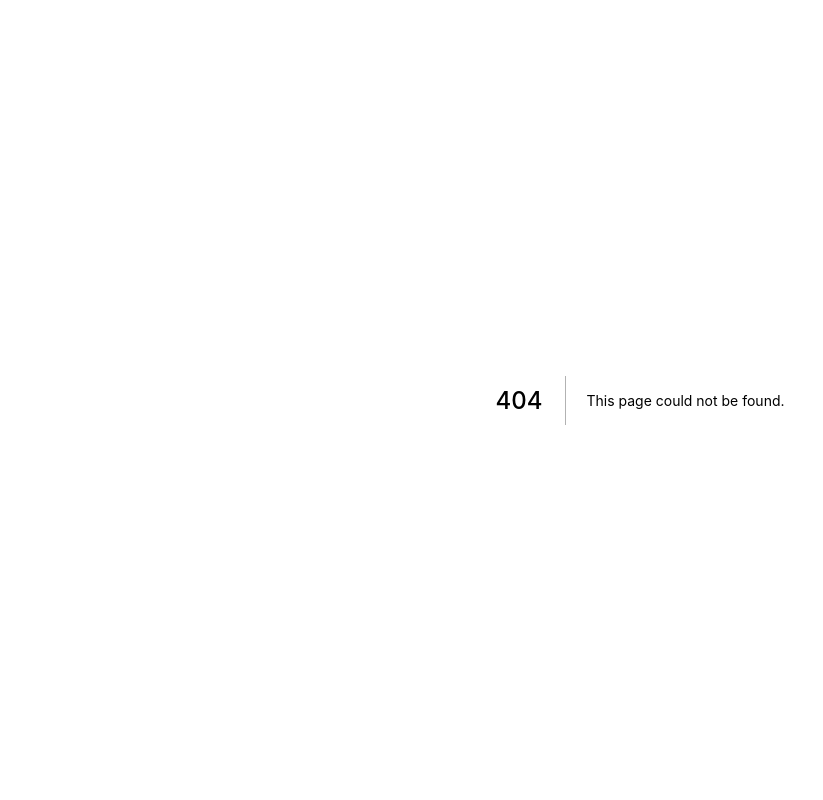
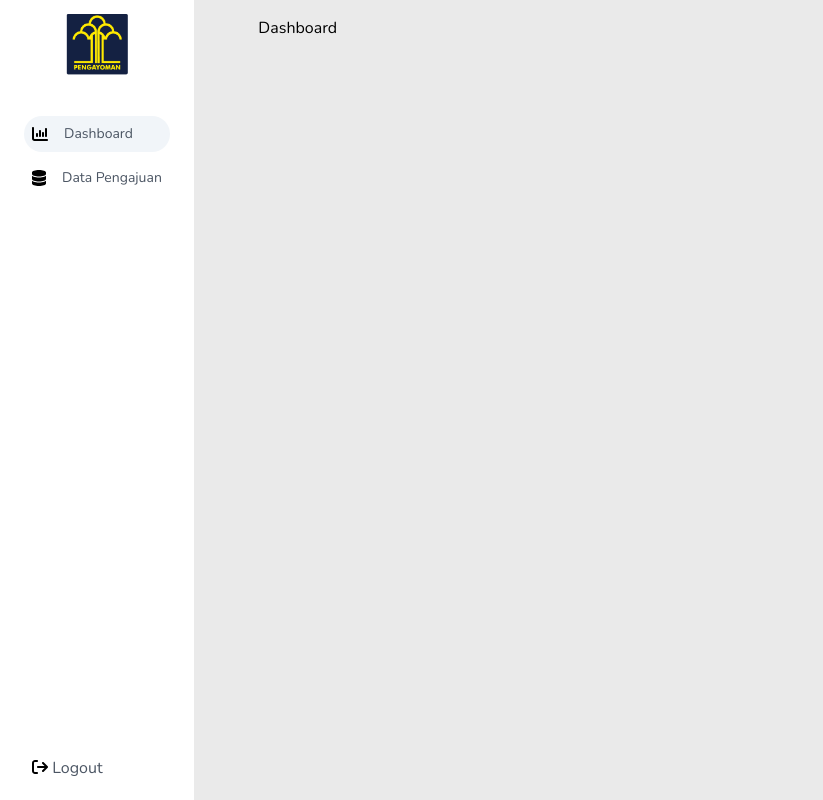
Before and after one commit to RizkyAlfiansyah/documents-tracking-fe, a Next.js app: page /dashboard in a window 1280 px wide. Before the commit this address had no page. Shown: the whole page, without its empty margins (0-823 px from the left). Built offline with nearby package versions, Linux system fonts and the light colour scheme; sample sign-in values are in the browser's storage.

Commit message:
authentication

```diff
--- a/next.config.js
+++ b/next.config.js
@@ -2,6 +2,11 @@
 const nextConfig = {
   reactStrictMode: true,
   swcMinify: true,
+  experimental: {
+    images: {
+      allowFutureImages: true,
+    },
+  },
 };
 
 module.exports = nextConfig;
--- a/src/components/button/Index.jsx
+++ b/src/components/button/Index.jsx
@@ -1,14 +1,15 @@
 import React from 'react';
 
-export default function Button({ type = 'submit', className = '', processing, children }) {
+export default function Button({ className = '', processing, children, onClick }) {
     return (
         <button
-            type={type}
+            type="button"
             className={
                 `inline-flex items-center px-4 py-2 bg-gray-900 border border-transparent rounded-md font-semibold text-xs text-white uppercase tracking-widest active:bg-gray-900 transition ease-in-out duration-150 ${processing && 'opacity-25'
                 } ` + className
             }
             disabled={processing}
+            onClick={onClick}
         >
             {children}
         </button>
--- /dev/null
+++ b/src/layout/Homepage.jsx
@@ -0,0 +1,24 @@
+import Head from 'next/head'
+import React from 'react'
+import Sidebar from './main/sidebar'
+
+const HomePage = ({ children }) => {
+
+    return (
+        <>
+            <Head
+                title={"Homepage"}
+            />
+            <div className='w-full h-screen bg-primary flex flex-row xl:gap-10'>
+                <div className='lg:w-60 w-4/12 min-h-screen bg-white'>
+                    <Sidebar />
+                </div>
+                <div className='w-full flex flex-col xl:px-6 xl:py-4 px-2 py-4 gap-4 overflow-auto'>
+                    {children}
+                </div>
+            </div>
+        </>
+    )
+}
+
+export default HomePage
--- a/src/layout/index.js
+++ b/src/layout/index.js
@@ -1 +1,3 @@
 export { default as PageHead } from "./main/head";
+export { default as Sidebar } from "./main/sidebar";
+export { default as Homepage } from "./Homepage";
--- /dev/null
+++ b/src/layout/main/sidebar/index.jsx
@@ -0,0 +1,46 @@
+import React, { useState } from "react";
+import LogoPNG from "assets/kumham-logo.png";
+import { FontAwesomeIcon } from "@fortawesome/react-fontawesome";
+import { faDatabase, faChartColumn, faArrowRightFromBracket, faStairs } from "@fortawesome/free-solid-svg-icons";
+import Image from "next/image";
+
+export default function Sidebar() {
+
+    const path = "dashboard"
+
+    return (
+        <>
+            <div className="w-full h-full bg-white flex flex-col justify-between px-6 py-3">
+                <div className="w-full flex flex-col gap-10">
+                    <div className="flex w-full justify-center items-center">
+                        <Image src={LogoPNG} alt="logo" width="64" height="64"
+                        />
+                    </div>
+                    <div className="w-full flex flex-col gap-2 items-center">
+                        <div className={`w-full flex gap-4 items-center justify-start cursor-pointer rounded-full hover:bg-slate-100  p-2 ${path == "dashboard" && ("bg-slate-100")}`}
+                        >
+                            <FontAwesomeIcon icon={faChartColumn} />
+                            <span className="text-gray-600 sm:text-sm"> Dashboard </span>
+                            {/* <Link href="/dashboard">
+                            </Link> */}
+                        </div>
+                        <div className={`w-full flex gap-4 items-center justify-start cursor-pointer rounded-full hover:bg-slate-100  p-2 ${path == "data" && ("bg-slate-100")}`}>
+                            {/* <Link href="data">
+                            </Link> */}
+                            <FontAwesomeIcon icon={faDatabase} />
+                            <span className="text-gray-600 sm:text-sm"> Data Pengajuan </span>
+                        </div>
+                    </div>
+                </div>
+                <div className="w-full flex items-center">
+                    <div className="w-full flex gap-4 items-center justify-start cursor-pointer rounded-full hover:bg-slate-100 p-2">
+                        <button onClick={() => setOpenModal(true)}>
+                            <FontAwesomeIcon icon={faArrowRightFromBracket} />
+                            <span className="text-gray-600"> Logout </span>
+                        </button>
+                    </div>
+                </div>
+            </div>
+        </>
+    )
+}
--- /dev/null
+++ b/src/lib/axios.js
@@ -0,0 +1,22 @@
+import Axios from "axios";
+
+const getUserToken =
+  typeof window !== "undefined" ? localStorage.getItem("token") : null;
+export const axios = Axios.create({
+  baseURL: process.env.NEXT_PUBLIC_APP_API_URL,
+  headers: {
+    "Content-Type": "application/json",
+    Accept: "application/json",
+    Authorization: getUserToken,
+    "Access-Control-Allow-Origin": "*",
+  },
+});
+
+export const AxiosApi = Axios.create({
+  baseURL: process.env.NEXT_PUBLIC_APP_API_URL,
+  headers: {
+    "Content-Type": "application/json",
+    Accept: "application/json",
+    "Access-Control-Allow-Origin": "*",
+  },
+});
--- a/src/pages/_app.jsx
+++ b/src/pages/_app.jsx
@@ -3,6 +3,7 @@ import { HeaderProvider } from 'store'
 import '../styles/globals.css'
 
 function MyApp({ Component, pageProps }) {
+
   return (
     <HeaderProvider>
       <PageHead title="Welcome - LPKA Maros" description="Document Tracking" />
--- a/src/pages/auth/index.jsx
+++ b/src/pages/auth/index.jsx
@@ -2,22 +2,29 @@ import Image from "next/image";
 import React, { useState } from "react";
 import Logo from "assets/kumham-logo.png";
 import { Button, Input, Label } from "components";
-import { useForm } from "react-hook-form";
+import { AxiosApi } from "lib/axios";
+import { useRouter } from "next/router";
 
 const Home = () => {
-  const { register, handleSubmit, errors } = useForm();
+  const router = useRouter();
   const [data, setData] = useState({
-    email: "",
+    identifier: "",
     password: "",
   });
-  const [processing, setProcessing] = useState(false);
 
-  const onHandleChange = (e) => {
-    setProcessing(true);
-    setData({
-      ...data,
-      [e.target.name]: e.target.value,
-    });
+  const [error, setError] = useState('');
+
+  const onClickLogin = async () => {
+    if (data) {
+      AxiosApi.post("/login", data).then((res) => {
+        if (res.data) {
+          localStorage.setItem("token", res.data.data.token);
+          router.push("/dashboard");
+        }
+      }).catch((err) => {
+        setError("Username/Nip atau Password salah !");
+      })
+    }
   }
 
   return (
@@ -28,7 +35,13 @@ const Home = () => {
           <p className="text-center font-semibold"> Selamat Datang !</p>
         </div>
         <div className="w-full mt-6 px-6 py-4 bg-white shadow-md overflow-hidden rounded-lg">
-          <form className="flex flex-col gap-4">
+          <div className="flex flex-col gap-4">
+            {
+              error &&
+              <p className="text-red-600 bg-red-300 p-2 rounded-sm text-xs font-semibold">
+                {error}
+              </p>
+            }
             <div>
               <Label forInput="email" value="Email" />
               <Input
@@ -38,7 +51,7 @@ const Home = () => {
                 className="mt-1 block w-full"
                 autoComplete="username"
                 isFocused={true}
-                handleChange={onHandleChange}
+                handleChange={(e) => setData({ ...data, identifier: e.target.value })}
               />
             </div>
             <div>
@@ -50,15 +63,15 @@ const Home = () => {
                 className="mt-1 block w-full"
                 autoComplete="username"
                 isFocused={true}
-                handleChange={onHandleChange}
+                handleChange={(e) => setData({ ...data, password: e.target.value })}
               />
             </div>
             <div className="flex items-center justify-end mt-4">
-              <Button className="ml-4" processing={processing}>
+              <button type="button" className="inline-flex items-center px-4 py-2 bg-gray-900 border border-transparent rounded-md font-semibold text-xs text-white uppercase tracking-widest active:bg-gray-900 transition ease-in-out duration-150 ml-4" disabled={data ? false : true} onClick={onClickLogin}>
                 Log in
-              </Button>
+              </button>
             </div>
-          </form>
+          </div>
         </div>
       </div>
     </div>
--- /dev/null
+++ b/src/pages/dashboard.jsx
@@ -0,0 +1,22 @@
+import HomePage from 'layout/Homepage'
+import React, { useEffect } from 'react'
+
+const Dashboard = () => {
+
+    const token = typeof window !== 'undefined' ? localStorage.getItem('token') : null
+
+    useEffect(() => {
+        if (!token) {
+            window.location.href = '/auth'
+        }
+    })
+    return (
+        <HomePage>
+            <div>
+                <h1>Dashboard</h1>
+            </div>
+        </HomePage>
+    )
+}
+
+export default Dashboard
--- a/src/pages/order.jsx
+++ b/src/pages/order.jsx
@@ -1,16 +1,26 @@
 
 import Head from 'next/head';
-import React from 'react'
+import React, { useEffect } from 'react'
 import { StepperNav } from "vertical-stepper-nav";
 import { useRouter } from 'next/router'
+import { useHeaderStore } from 'store';
+import { PageHead } from 'layout';
 
 export default function Main() {
     const router = useRouter()
+
+    const { handleChangeTitleAction } = useHeaderStore()
+
+    useEffect(() => {
+        handleChangeTitleAction({
+            title: 'Track Order',
+            onBack: null,
+        });
+        // eslint-disable-next-line react-hooks/exhaustive-deps
+    }, []);
     return (
         <>
-            <Head
-                title='Track Dokumen'
-            />
+            <PageHead title="Track Order" description="Document Tracking" />
             <div className='w-full flex flex-col gap-4 min-h-screen bg-primary'>
                 <div className='w-full p-4' style={{ background: 'linear-gradient(273deg, rgba(81,226,255,1) 23%, rgba(39,111,201,1) 100%, rgba(2,0,36,1) 100%)' }}>
                     <p className='text-3xl text-white font-bold'>
--- a/tailwind.config.js
+++ b/tailwind.config.js
@@ -4,6 +4,7 @@ module.exports = {
   content: [
     "./src/pages/**/*.{js,ts,jsx,tsx}",
     "./src/components/**/*.{js,ts,jsx,tsx}",
+    "./src/**/**/*.{js,ts,jsx,tsx}",
   ],
   theme: {
     extend: {
```
Also changed, not shown: src/layout/Dashboard/index.jsx (added).
